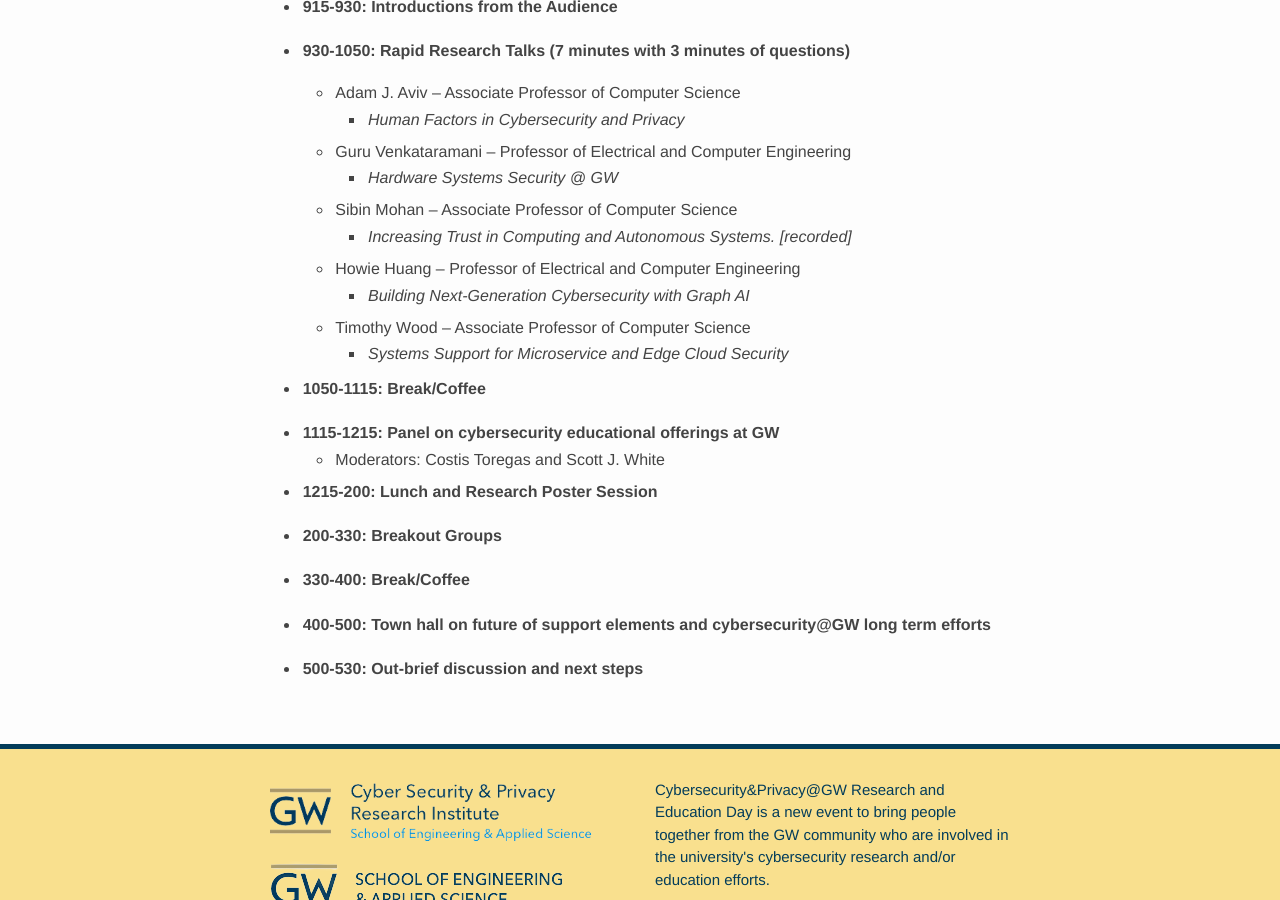
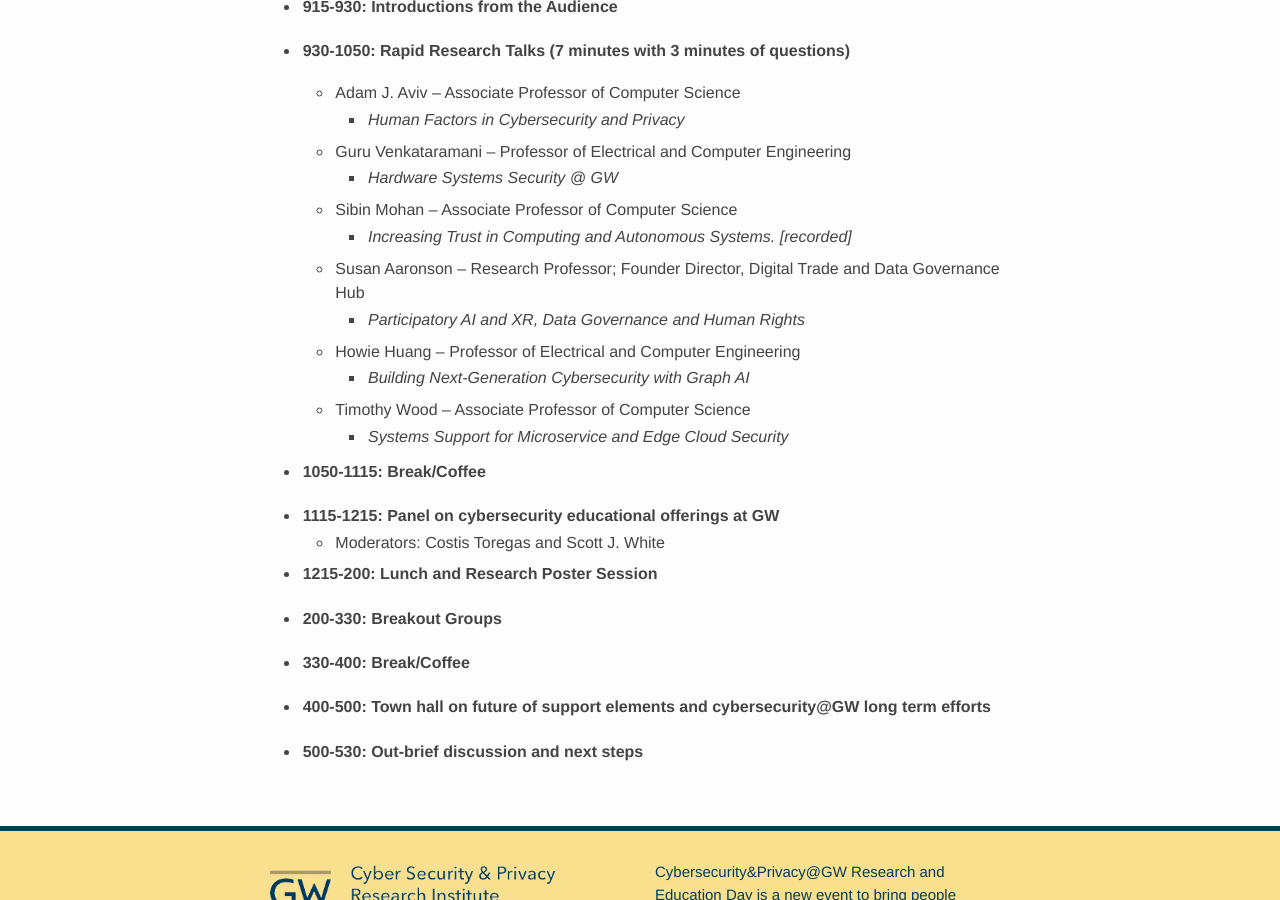
Before and after one commit to gw-cyber-day/gw-cyber-day.github.io, a Jekyll site: the page built from schedule/2022-schedule.md, in a window 1280 px wide and 900 px high, scrolled down 560 px. Built offline with Jekyll 4.4.1, drawn with Linux system fonts in a browser that asks for light colours; some web fonts are replaced.

Commit message:
adding another talk

```diff
--- a/_data/2022_participants.yaml
+++ b/_data/2022_participants.yaml
@@ -52,12 +52,6 @@ pis:
     int: Systems security, Autonomous Systems, CPS, OS
     class: CSCI 6907 Secure Autonomous Systems
     talk: Increasing Trust in Computing and Autonomous Systems. [recorded]
-  - name: Susan Aaronson
-    website: https://elliott.gwu.edu/susan-aaronson
-    img: https://elliott.gwu.edu/sites/g/files/zaxdzs4886/files/image/Aaronson%2C%20Susan.jpg
-    title: Research Professor; Founder Director, Digital Trade and Data Governance Hub
-    school: Elliot School of International Affairs
-    int: Relationship to data governance
   - name: Daniel Solove
     website: https://danielsolove.com
     img: https://www.law.gwu.edu/sites/g/files/zaxdzs2351/f/styles/person_main_image/public/image/daniel-solove-headshot.png?itok=VCidHQTj
@@ -72,6 +66,13 @@ pis:
     school: School of Engineering and Applied Science
     int: Theoretic and Applied Cryptography
     class: CS 4331/6331 -- Cryptography, CS 3907/6907 -- Advanced Cryptography
+  - name: Susan Aaronson
+    website: https://elliott.gwu.edu/susan-aaronson
+    img: https://elliott.gwu.edu/sites/g/files/zaxdzs4886/files/image/Aaronson%2C%20Susan.jpg
+    title: Research Professor; Founder Director, Digital Trade and Data Governance Hub
+    school: Elliot School of International Affairs
+    int: Relationship to data governance
+    talk: Participatory AI and XR, Data Governance and Human Rights
   - name: Scott J. White
     website: https://www.cps.gwu.edu/dr-scott-j-white
     img: https://www.cps.gwu.edu/sites/g/files/zaxdzs2416/f/styles/person_main_image/public/image/CPS_White_720x1080.jpg?itok=Oltd6dIz
```
